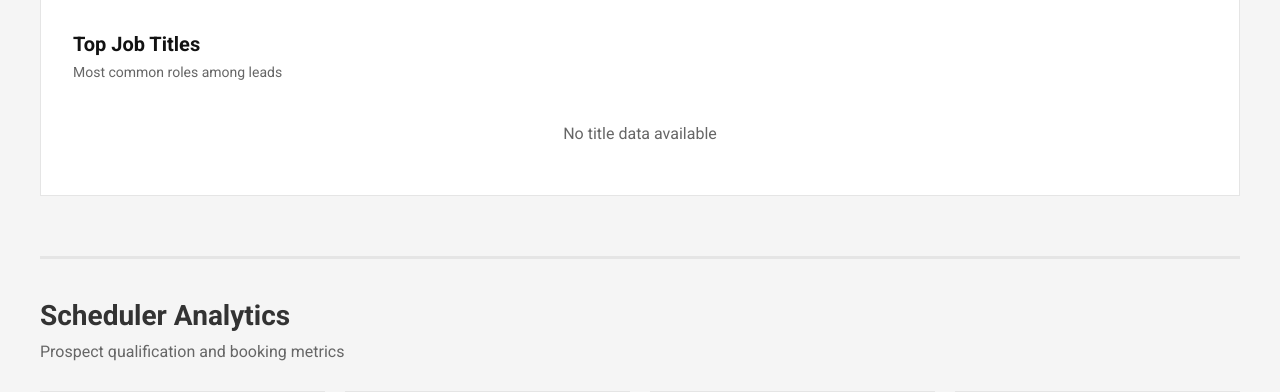
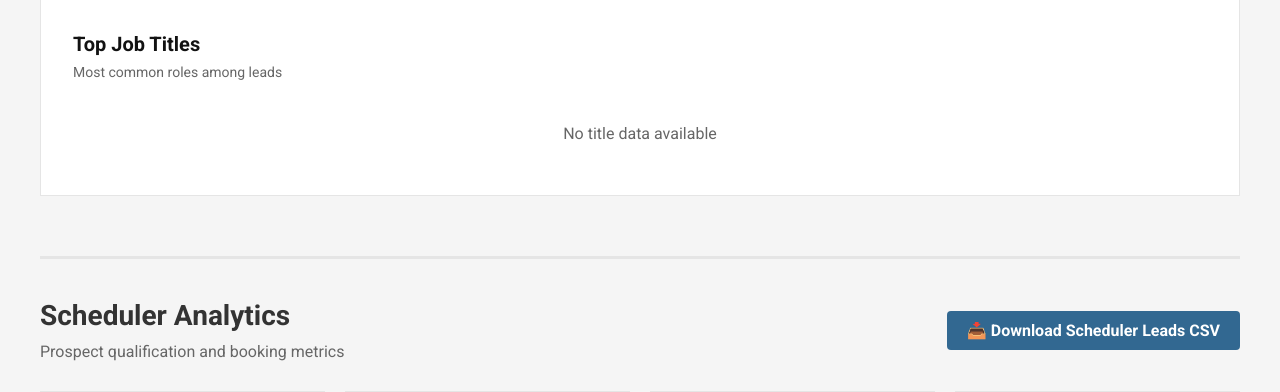
Before and after one commit to mobius-engine/personalizedcampaign, a Flask app: page /analytics in a window 1280 px wide. Shown: the part 1632-2024 px from the top of the page. Run offline with Flask 3, Linux system fonts and the light colour scheme; data that the repository does not hold is empty; some libraries are stand-ins or nearby versions.

Commit message:
Add scheduler leads CSV download button
- Add download button in Scheduler Analytics section header
- Create /api/download-scheduler-leads-csv endpoint
- Export all prospects with email, name, company, phone, LinkedIn URL, qualification status
- Extract LinkedIn URL from qualificationResponses JSON field
- CSV filename: scheduler_leads_export_YYYYMMDD_HHMMSS.csv

```diff
--- a/main.py
+++ b/main.py
@@ -1891,6 +1891,72 @@ def api_hook_generation_logs():
     })
 
 
+@app.route('/api/download-scheduler-leads-csv')
+def download_scheduler_leads_csv():
+    """Download all scheduler prospects as CSV with email in first column."""
+    try:
+        conn = get_scheduler_db_connection()
+        cursor = conn.cursor(cursor_factory=RealDictCursor)
+
+        cursor.execute("""
+            SELECT
+                email,
+                name,
+                company,
+                phone,
+                qualified,
+                "qualificationScore",
+                "qualificationResponses",
+                "createdAt"
+            FROM prospects
+            ORDER BY "createdAt" DESC
+        """)
+
+        prospects = cursor.fetchall()
+        cursor.close()
+        conn.close()
+
+        # Create CSV in memory
+        output = StringIO()
+        if prospects:
+            # Extract LinkedIn URL from qualificationResponses
+            import ast
+            rows = []
+            for prospect in prospects:
+                linkedin_url = None
+                if prospect['qualificationResponses']:
+                    try:
+                        responses = ast.literal_eval(str(prospect['qualificationResponses']))
+                        linkedin_url = responses.get('linkedinProfile', '')
+                    except:
+                        pass
+
+                rows.append({
+                    'email': prospect['email'],
+                    'name': prospect['name'],
+                    'company': prospect['company'],
+                    'phone': prospect['phone'],
+                    'linkedin_url': linkedin_url or '',
+                    'qualified': prospect['qualified'],
+                    'qualification_score': prospect['qualificationScore'],
+                    'created_at': prospect['createdAt'].isoformat() if prospect['createdAt'] else ''
+                })
+
+            fieldnames = ['email', 'name', 'company', 'phone', 'linkedin_url', 'qualified', 'qualification_score', 'created_at']
+            writer = csv.DictWriter(output, fieldnames=fieldnames)
+            writer.writeheader()
+            writer.writerows(rows)
+
+        csv_data = output.getvalue()
+        response = make_response(csv_data)
+        response.headers['Content-Type'] = 'text/csv'
+        response.headers['Content-Disposition'] = f'attachment; filename=scheduler_leads_export_{datetime.now().strftime("%Y%m%d_%H%M%S")}.csv'
+
+        return response
+    except Exception as e:
+        return jsonify({'error': str(e)}), 500
+
+
 @app.route('/api/download-leads-csv')
 def download_leads_csv():
     """Download all leads as CSV with email in first column."""
--- a/templates/analytics.html
+++ b/templates/analytics.html
@@ -245,8 +245,17 @@
 
         <!-- Scheduler Database Section -->
         <div style="margin-top: 60px; padding-top: 40px; border-top: 3px solid var(--nyt-light-gray);">
-            <h2 style="font-size: 28px; margin-bottom: 10px; color: var(--nyt-dark-gray);">Scheduler Analytics</h2>
-            <p style="color: var(--nyt-gray); margin-bottom: 30px;">Prospect qualification and booking metrics</p>
+            <div style="display: flex; justify-content: space-between; align-items: center; margin-bottom: 30px;">
+                <div>
+                    <h2 style="font-size: 28px; margin-bottom: 10px; color: var(--nyt-dark-gray);">Scheduler Analytics</h2>
+                    <p style="color: var(--nyt-gray); margin: 0;">Prospect qualification and booking metrics</p>
+                </div>
+                <a href="/api/download-scheduler-leads-csv"
+                   style="background: var(--nyt-blue); color: white; padding: 10px 20px; border-radius: 4px; text-decoration: none; font-weight: 600; white-space: nowrap;"
+                   download>
+                    📥 Download Scheduler Leads CSV
+                </a>
+            </div>
         </div>
 
         <!-- Scheduler Summary Cards -->
```
